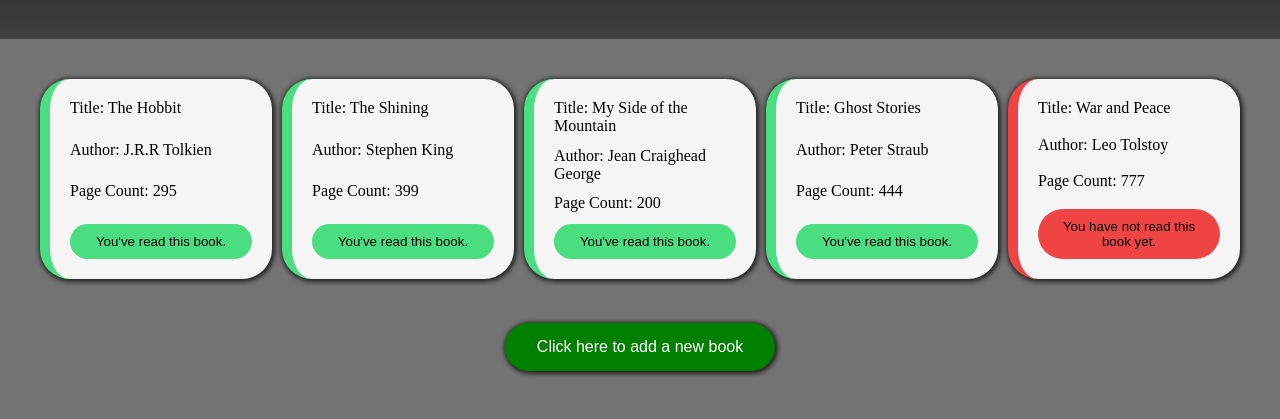
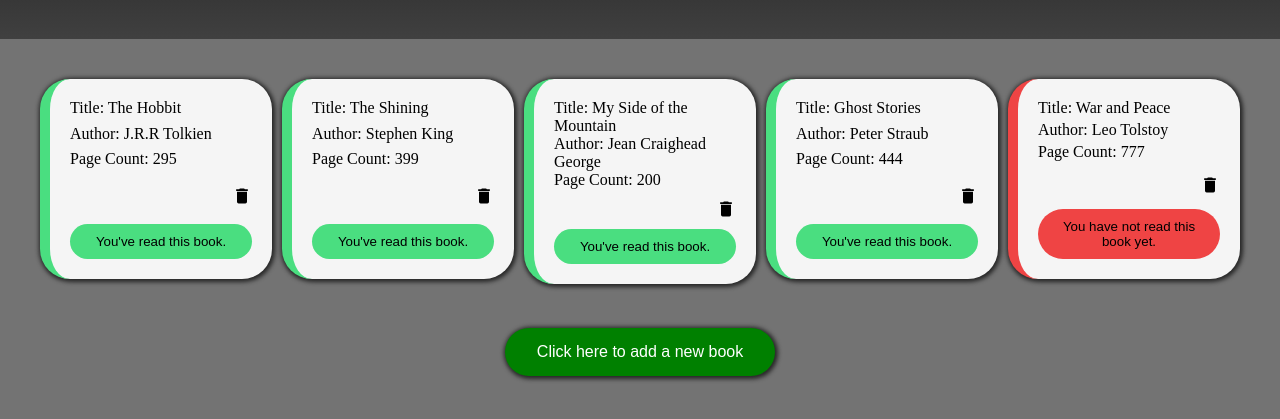
Before and after one commit to ihess95/odinLibrary, a plain HTML site: page index.html in a window 1280 px wide. Shown: the part 81-500 px from the top of the page. Drawn offline with Linux system fonts and the light colour scheme.

Commit message:
add delete button and image folder

```diff
--- /dev/null
+++ b/dump.js
@@ -0,0 +1,20 @@
+function addReadButton(div, tempVar) {
+  //   let toggleSwitch = document.createElement("label");
+  //   let input = document.createElement("input");
+  //   let switchSpan = document.createElement("slider");
+  //   toggleSwitch.textContent = "Have you read this book?";
+  //   toggleSwitch.appendChild(input);
+  //   input.appendChild(switchSpan);
+  //   newDiv.appendChild(toggleSwitch);
+  //   libraryContainer.appendChild(newDiv);
+  //   toggleSwitch.classList.add("switch");
+  //   input.type = "checkbox";
+  //   switchSpan.classList.add("slider", "round");
+  let readButton = document.createElement("button");
+  div.appendChild = readButton;
+  if (tempVar.read === true) {
+    readButton.textContent = "You've read this book.";
+  } else {
+    readButton.textContent = "You have not read this book yet.";
+  }
+}
--- a/script.js
+++ b/script.js
@@ -68,17 +68,23 @@ function addShelf() {
     let titleDiv = document.createElement("div");
     let authorDiv = document.createElement("div");
     let pageDiv = document.createElement("div");
+    let deleteDiv = document.createElement("div");
+    deleteDiv.classList.add("delete");
     title = document.createTextNode(`Title: ${myLibrary[i].title}`);
     author = document.createTextNode("Author: " + myLibrary[i].author);
     pageCount = document.createTextNode(
       "Page Count: " + myLibrary[i].pageCount
     );
+    let elem = document.createElement("img");
+    elem.src = "imgs/delete.svg";
     titleDiv.appendChild(title);
     authorDiv.appendChild(author);
     pageDiv.appendChild(pageCount);
+    deleteDiv.appendChild(elem);
     newDiv.appendChild(titleDiv);
     newDiv.appendChild(authorDiv);
     newDiv.appendChild(pageDiv);
+    newDiv.appendChild(deleteDiv);
     libraryContainer.appendChild(newDiv);
     addReadButton(newDiv, myLibrary[i]);
 
--- a/styles/style.scss
+++ b/styles/style.scss
@@ -33,6 +33,18 @@ body {
     border: none;
     padding: 10px;
   }
+  .delete {
+    padding: 10px;
+    padding-right: 0px;
+    display: flex;
+    justify-content: end;
+    align-items: flex-end;
+  }
+  .delete img {
+    width: 20px;
+    height: 20px;
+    cursor: grab;
+  }
 }
 
 .buttonDiv {
```
Also changed, not shown: imgs/delete.svg (added), styles/style.css, 1 other file.
